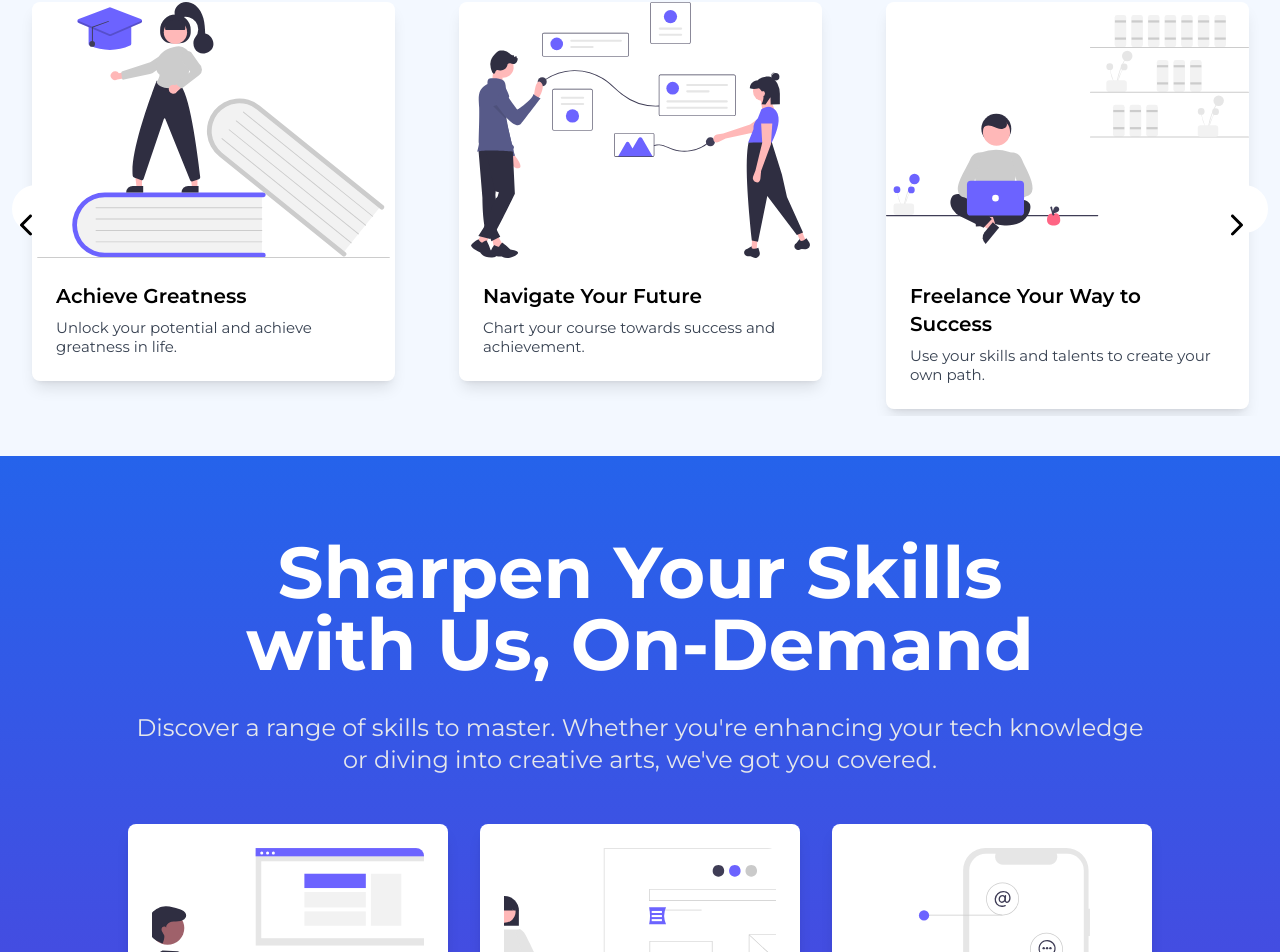
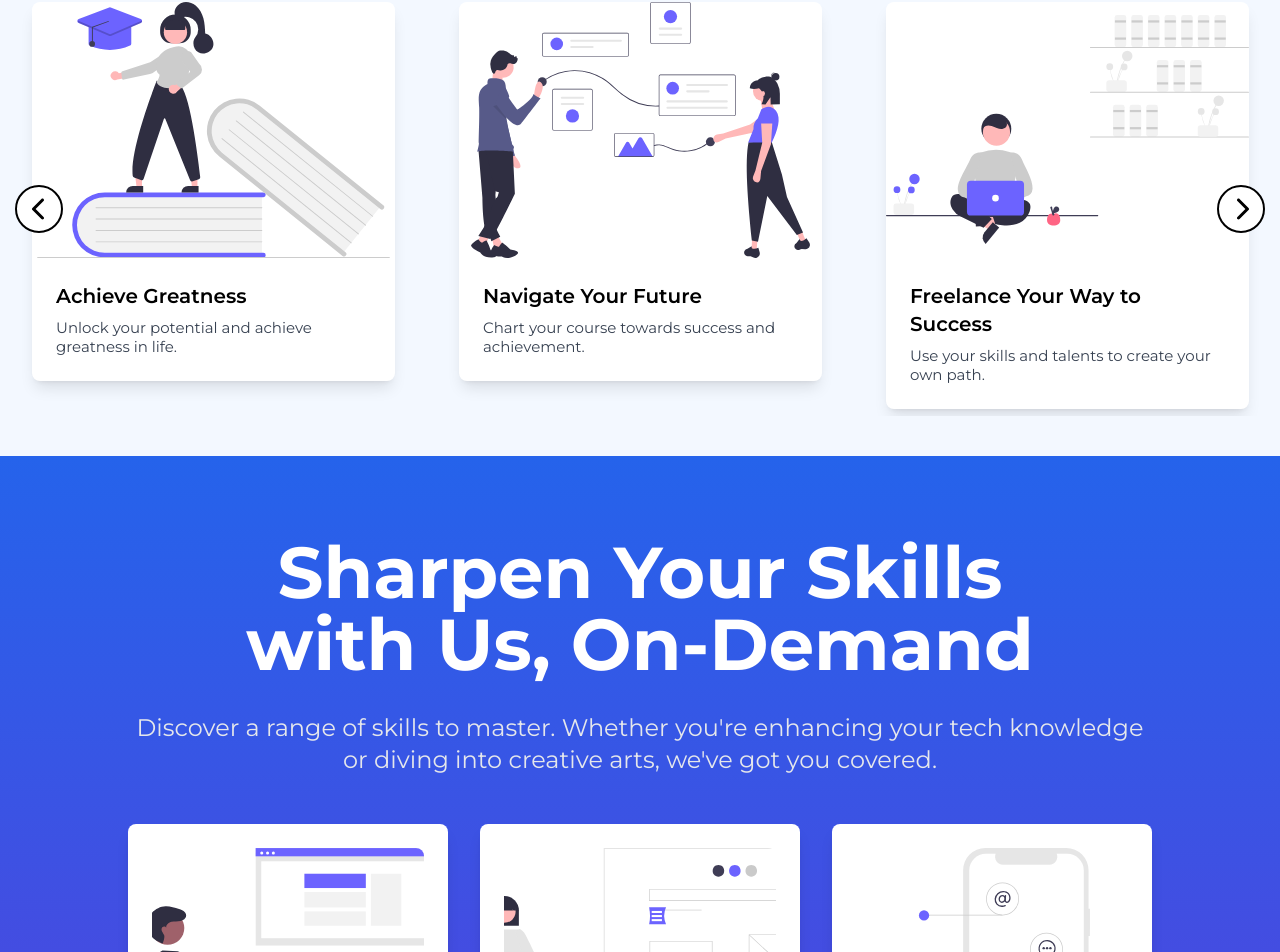
Before and after one commit to johnwesley755/Soulsborne, a React (Vite) app in the folder frontend/: page / in a window 1280 px wide. Shown: the part 1019-1971 px from the top of the page. Built offline with nearby package versions, Linux system fonts and the light colour scheme.

Commit message:
Updated folder structure

```diff
--- a/frontend/src/components/Slider.jsx
+++ b/frontend/src/components/Slider.jsx
@@ -16,14 +16,14 @@ import {
   faChevronRight,
 } from "@fortawesome/free-solid-svg-icons";
 
-// Arrow components with Tailwind classes
+// Centered arrow components
 const NextArrow = (props) => {
-  const { className, style, onClick } = props;
+  const { onClick } = props;
   return (
     <div
-      className={`${className} flex justify-center items-center bg-white rounded-full p-2 border-2 border-black w-12 h-12 right-3 cursor-pointer z-10 transition-transform duration-300 ease-in-out hover:scale-105`}
+      className="flex justify-center items-center bg-white rounded-full p-2 border-2 border-black w-12 h-12 absolute z-10 cursor-pointer right-0 top-1/2 transform -translate-y-1/2"
       onClick={onClick}
-      style={{ ...style }}
+      style={{ right: "15px" }} // To give space from the edge
     >
       <FontAwesomeIcon icon={faChevronRight} className="text-black text-2xl" />
     </div>
@@ -31,12 +31,12 @@ const NextArrow = (props) => {
 };
 
 const PrevArrow = (props) => {
-  const { className, style, onClick } = props;
+  const { onClick } = props;
   return (
     <div
-      className={`${className} flex justify-center items-center bg-white rounded-full p-2 border-2 border-black w-12 h-12 left-3 cursor-pointer z-10 transition-transform duration-300 ease-in-out hover:scale-105`}
+      className="flex justify-center items-center bg-white rounded-full p-2 border-2 border-black w-12 h-12 absolute z-10 cursor-pointer left-0 top-1/2 transform -translate-y-1/2"
       onClick={onClick}
-      style={{ ...style }}
+      style={{ left: "15px" }} // To give space from the edge
     >
       <FontAwesomeIcon icon={faChevronLeft} className="text-black text-2xl" />
     </div>
@@ -125,7 +125,7 @@ const Slider = () => {
       <SliderLib {...sliderSettings} className="overflow-hidden">
         {slidesData.map((slide, index) => (
           <div key={index} className="px-6 sm:px-4 lg:px-8">
-            <div className="bg-white shadow-lg rounded-lg overflow-hidden transition-transform duration-300 hover:scale-105 hover:shadow-2xl">
+            <div className="bg-white shadow-lg rounded-lg overflow-hidden transition-transform duration-300 hover:shadow-2xl">
               <img
                 src={slide.image}
                 alt={slide.title}
```
